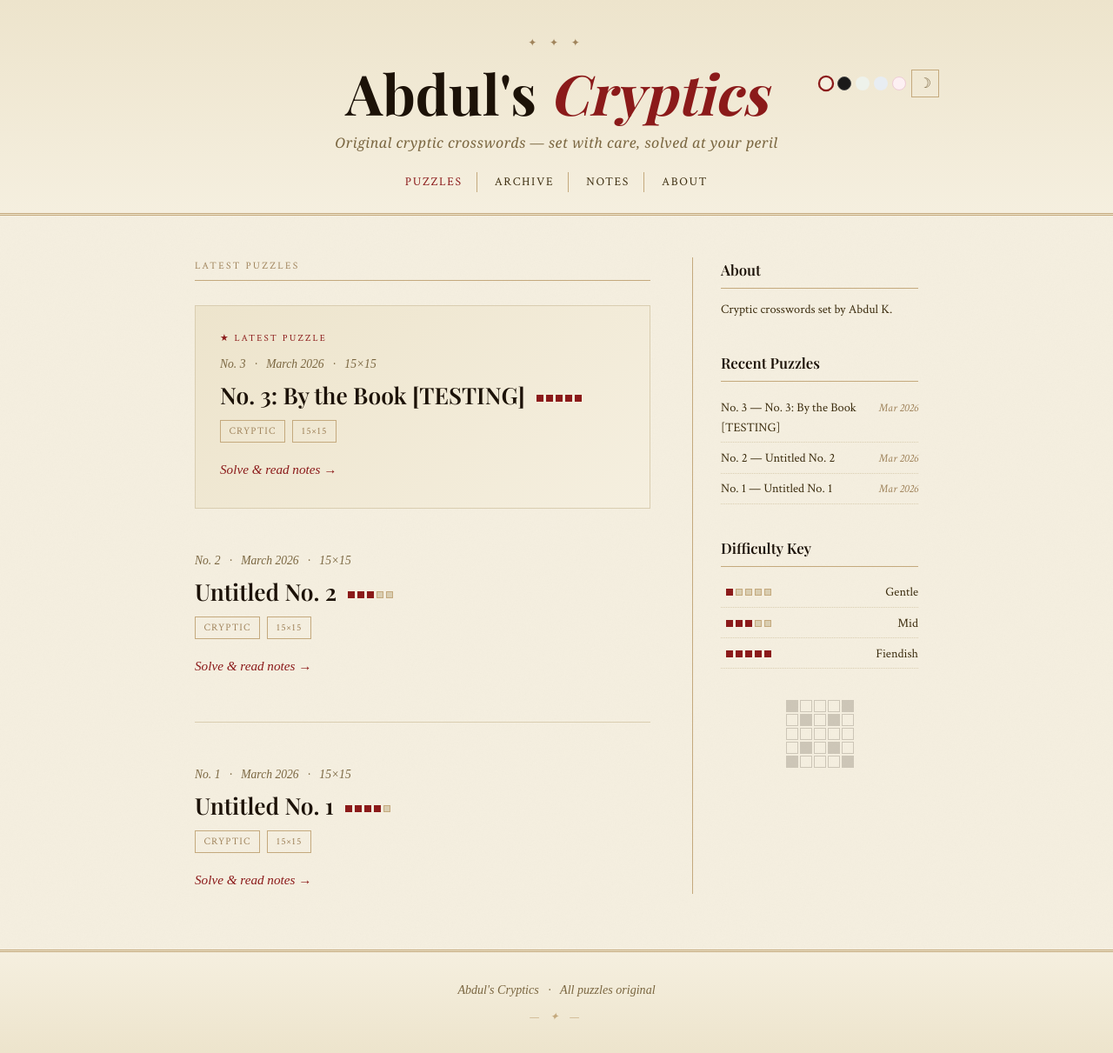
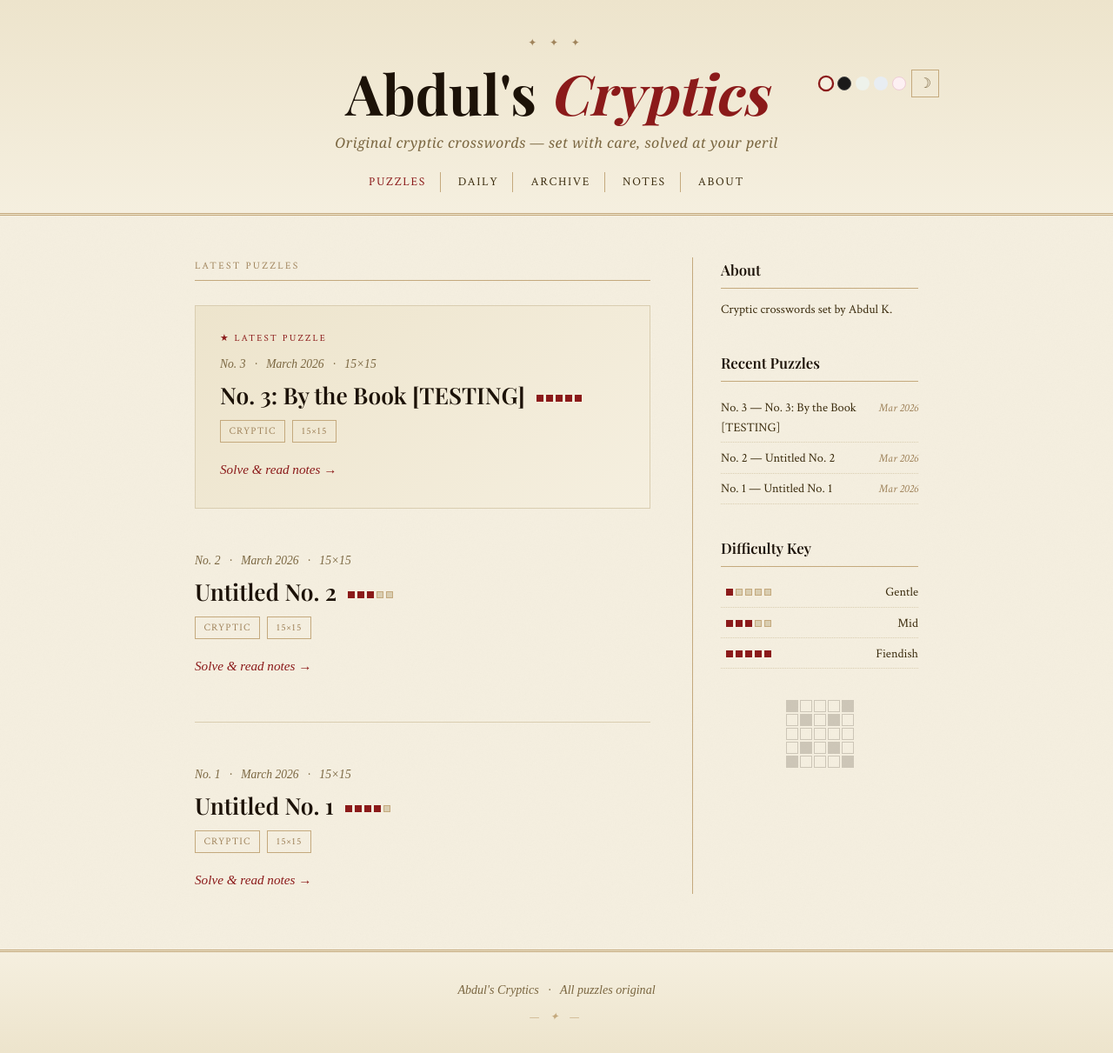
Before and after one commit to abdulkhaleddd/abdulkhaleddd.github.io, a Jekyll site: the page built from index.html, in a window 1280 px wide. Shown: the whole page at 87% size. Built offline with Jekyll 4.4.1, drawn with Linux system fonts in a browser that asks for light colours; some web fonts are replaced; the list of posts is cut into pages by our own code.

Commit message:
Update header.html

```diff
--- a/_includes/header.html
+++ b/_includes/header.html
@@ -18,6 +18,7 @@
     <p class="site-tagline">{{ site.tagline }}</p>
     <nav>
       <a href="{{ '/' | relative_url }}" {% if page.url == '/' %}class="active"{% endif %}>Puzzles</a>
+      <a href="{{ '/daily/' | relative_url }}" {% if page.url contains 'daily' %}class="active"{% endif %}>Daily</a>
       <a href="{{ '/archive/' | relative_url }}" {% if page.url contains 'archive' %}class="active"{% endif %}>Archive</a>
       <a href="{{ '/notes/' | relative_url }}" {% if page.url contains 'notes' %}class="active"{% endif %}>Notes</a>
       <a href="{{ '/about/' | relative_url }}" {% if page.url contains 'about' %}class="active"{% endif %}>About</a>
```
